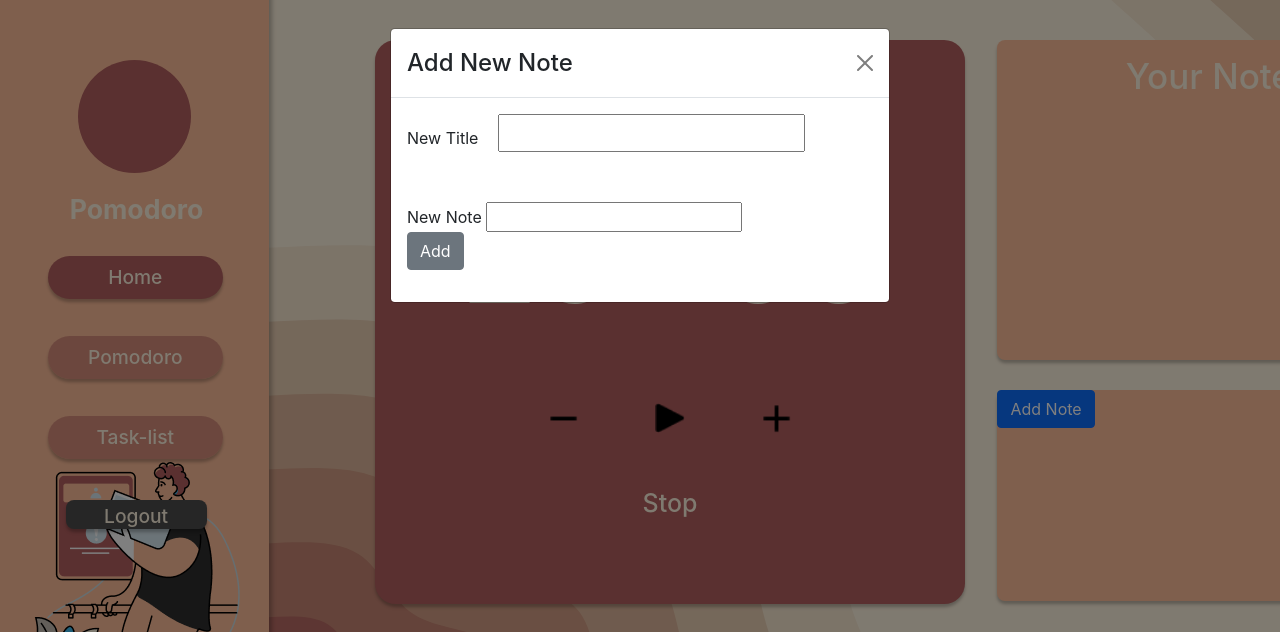
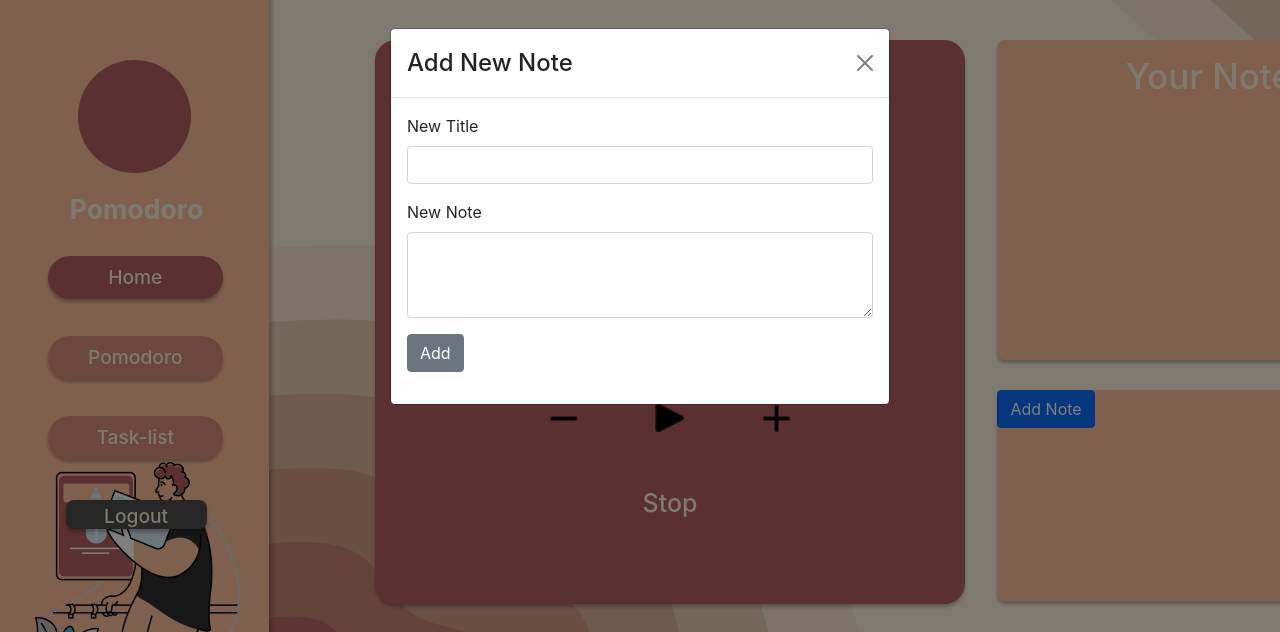
Before and after one commit to rahardjorahardjo/ProductivaRPL, a PHP site: page /pomodorostage1.php in a window 1280 px wide, after a click on "Add Note". Shown: the top 632 px of the page. Run offline with PHP 8.4, Linux system fonts and the light colour scheme; a user stored in the database is signed in; data that the repository does not hold is empty.

Commit message:
edit modal

```diff
--- a/rpl/pomodorostage1.php
+++ b/rpl/pomodorostage1.php
@@ -92,11 +92,13 @@ $user_id = $_SESSION['user']['user_id'];
                     <!-- Modal body -->
                     <div class="modal-body">
                         <form action="addNote.php" method="post">
-                            <label for="noteTitle">New Title</label>
-                            <input type="text" class="noteTitle" name="noteTitle">
-                            <div class="bawah">
-                              <label for="note">New Note</label>
-                              <input type="text" class="note" name="note">
+                            <div class="mb-3">
+                              <label for="noteTitle" class="form-label">New Title</label>
+                              <input type="text" class="form-control" name="noteTitle">
+                            </div>
+                            <div class="mb-3">
+                              <label for="note" class="form-label">New Note</label>
+                              <textarea name="note" class="note form-control" cols="30" rows="3"></textarea>
                             </div>
                             <button class="btn btn-secondary">Add</button>
                         </form>
```
